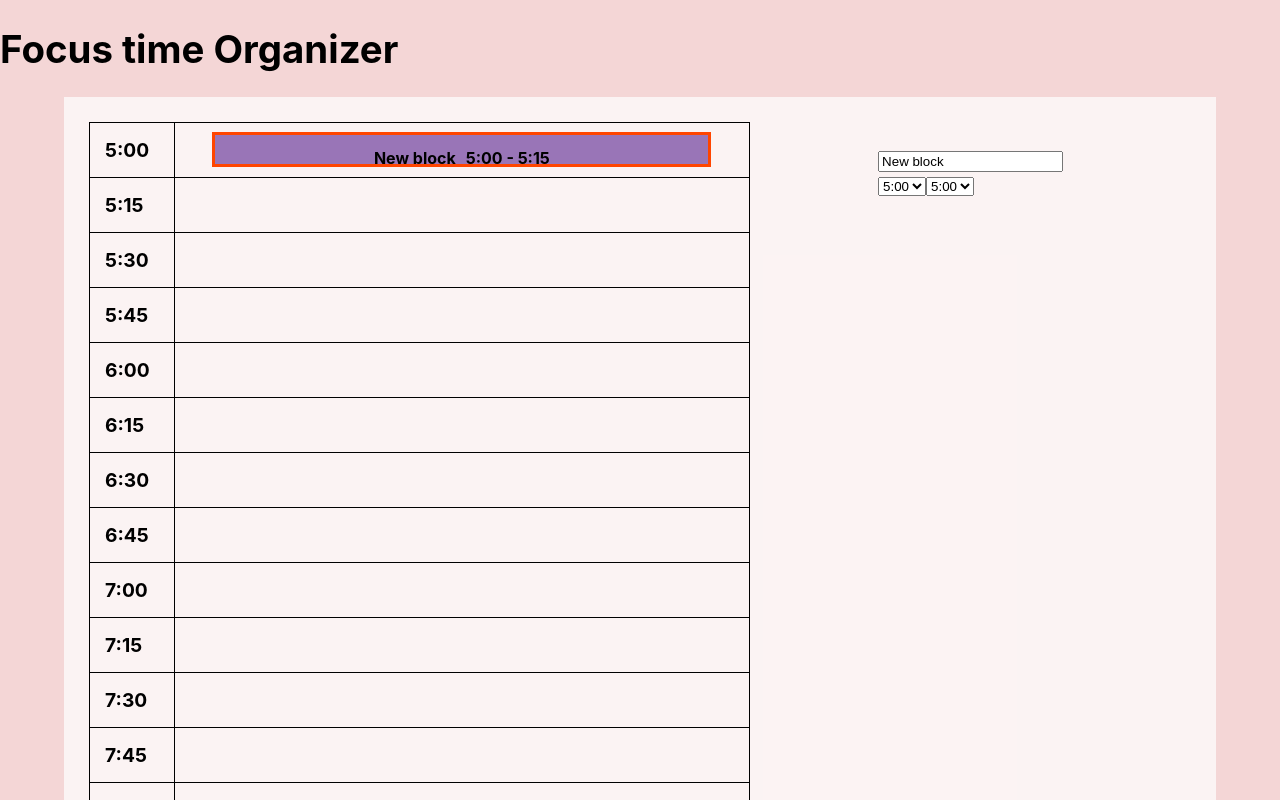
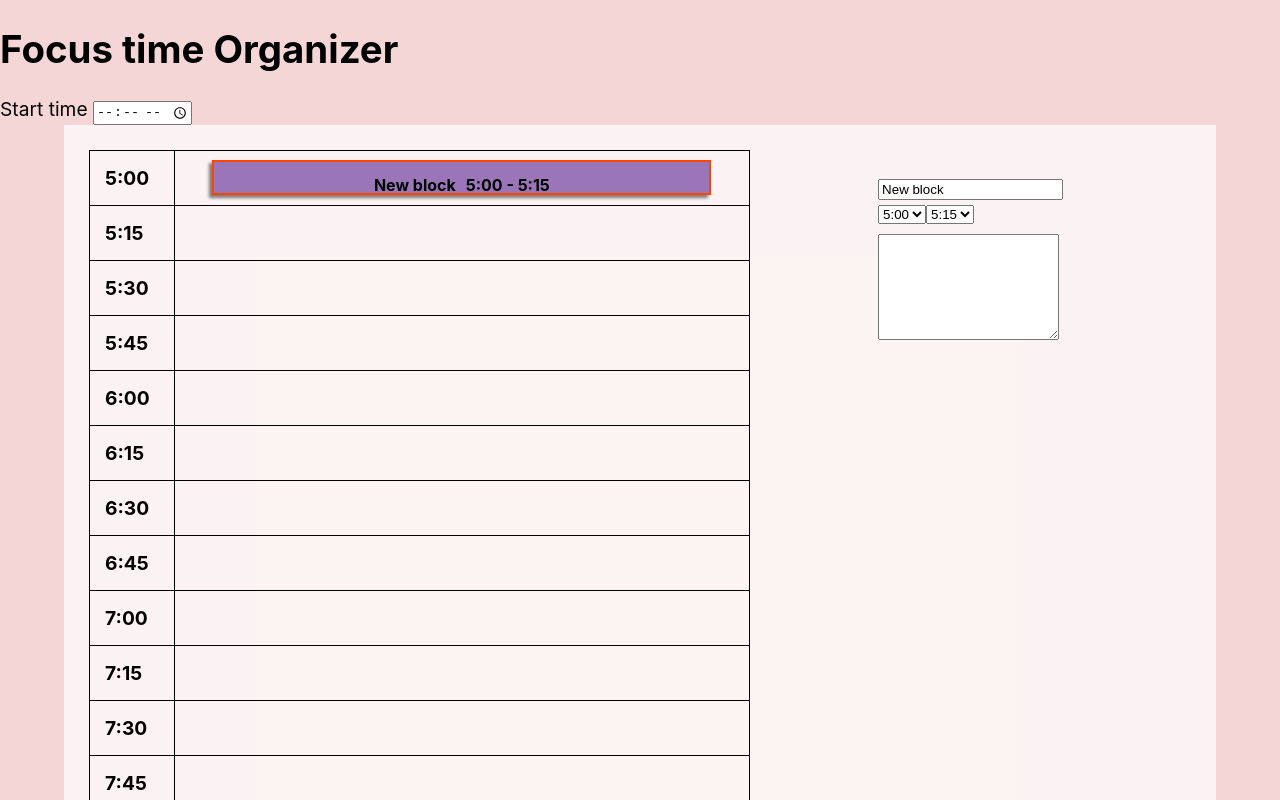
Before and after one commit to johnrushwrs/focus-buddy, a React (Create React App) app: page / in a window 1280 px wide. Both pictures are taken after a click on the element 461 px from the left and 149 px from the top of the page. Shown: the top 800 px of the page. Built offline with nearby package versions, Linux system fonts and the light colour scheme.

Commit message:
add details section and start time selection

```diff
--- a/src/components/FocusTime/BlockView.tsx
+++ b/src/components/FocusTime/BlockView.tsx
@@ -45,6 +45,13 @@ const BlockView = ({
     onBlockChange(startTime, newEndDate, blockTitle, details);
   };
 
+  const onDetailsChange: React.ChangeEventHandler<HTMLTextAreaElement> = (
+    event
+  ) => {
+    let newDetails = event.target.value;
+    onBlockChange(startTime, endTime, blockTitle, newDetails);
+  };
+
   return (
     <div className="block-view">
       <div className="title-and-time">
@@ -53,10 +60,18 @@ const BlockView = ({
           <label htmlFor="startTime">
             <select name="startTime" id="startTime" onChange={onStartChange}>
               {Array.from({ length: timeOptions }, (v, index) => {
-                let timeOption = addMinutesToDate(startTime, index * 15);
+                let calculatedIndex = index - timeOptions / 2;
+                let timeOption = addMinutesToDate(
+                  startTime,
+                  calculatedIndex * 15
+                );
                 let timeString = timeOption.toISOString();
                 return (
-                  <option value={timeString} key={timeString}>
+                  <option
+                    value={timeString}
+                    key={timeString}
+                    selected={calculatedIndex === 0}
+                  >
                     {getHourMinuteString(timeOption)}
                   </option>
                 );
@@ -66,10 +81,14 @@ const BlockView = ({
           <label htmlFor="endTime">
             <select name="endTime" id="endTime" onChange={onEndChange}>
               {Array.from({ length: timeOptions }, (v, index) => {
-                let timeOption = addMinutesToDate(endTime, (index - 1) * 15);
+                let timeOption = addMinutesToDate(startTime, (index + 1) * 15);
                 let timeString = timeOption.toISOString();
                 return (
-                  <option value={timeString} key={timeString}>
+                  <option
+                    value={timeString}
+                    key={timeString}
+                    selected={timeOption.getTime() === endTime.getTime()}
+                  >
                     {getHourMinuteString(timeOption)}
                   </option>
                 );
@@ -78,7 +97,11 @@ const BlockView = ({
           </label>
         </div>
       </div>
-      <span className="details">{details}</span>
+      <textarea
+        className="details"
+        value={details}
+        onChange={onDetailsChange}
+      ></textarea>
     </div>
   );
 };
--- a/src/components/FocusTime/FocusApp.tsx
+++ b/src/components/FocusTime/FocusApp.tsx
@@ -1,4 +1,4 @@
-import React, { useState } from "react";
+import React, { ChangeEventHandler, useState } from "react";
 import "./focus.css";
 import FocusBlock from "./FocusBlock";
 import TimeBlock from "./TimeBlock";
@@ -41,14 +41,6 @@ interface FocusBlockDetails {
 }
 
 const FocusApp = () => {
-  const startTime = Date.now();
-  const startDate = new Date(getNearestHour(startTime));
-
-  const intervals = getTimeIntervals(
-    startDate.getTime(),
-    intervalLengthInMinutes
-  );
-
   const calculatePosition = (startDate: Date, endDate: Date): number[] => {
     let timeInInterval = intervalLengthInMinutes * 60 * 1000;
     let startTime = startDate.getTime();
@@ -64,8 +56,29 @@ const FocusApp = () => {
     return [topPercent, 100 - botPercent];
   };
 
+  const startTime = Date.now();
+  const [startDate, setStartDate] = useState<Date>(
+    new Date(getNearestHour(startTime))
+  );
+  const intervals = getTimeIntervals(
+    startDate.getTime(),
+    intervalLengthInMinutes
+  );
+
+  const onStartDateChange: ChangeEventHandler<HTMLInputElement> = (event) => {
+    let inputDate: Date | null = event.target.valueAsDate;
+    console.log(inputDate);
+    if (inputDate !== null) {
+      let newDate: Date = new Date(Date.now());
+      newDate.setHours(inputDate.getUTCHours());
+      newDate.setMinutes(0);
+      setStartDate(newDate);
+    }
+  };
+
   const [focusBlocks, setFocusBlocks] = useState<FocusBlockDetails[]>([]);
   const [selectedBlock, setSelectedBlock] = useState<FocusBlockDetails>();
+
   const addFocusBlock = (startDate: Date) => {
     console.log(startDate);
 
@@ -160,6 +173,15 @@ const FocusApp = () => {
   return (
     <div>
       <h1>Focus time Organizer</h1>
+      <span>
+        Start time{" "}
+        <input
+          type={"time"}
+          value={getHourMinuteString(startDate)}
+          placeholder={getHourMinuteString(startDate)}
+          onChange={onStartDateChange}
+        />
+      </span>
       <div className="focus-section">
         <div className="intervals">
           <div className="block-labels">
--- a/src/components/FocusTime/FocusBlock.tsx
+++ b/src/components/FocusTime/FocusBlock.tsx
@@ -1,4 +1,4 @@
-import React from "react";
+import React, { CSSProperties } from "react";
 import { getHourMinuteString } from "./Utils";
 
 interface Props {
@@ -24,6 +24,14 @@ const FocusBlock = ({
 }: Props) => {
   const blockStyle = { top: `${topPercent}%`, bottom: `${botPercent}%` };
 
+  let intervalLength = 15 * 60 * 1000;
+  let numIntervals = (endTime.getTime() - startTime.getTime()) / intervalLength;
+  const numDetailsLinesToDisplay = (numIntervals - 1) * 2;
+  const detailsStyling: CSSProperties = {
+    WebkitLineClamp: numDetailsLinesToDisplay,
+    visibility: numDetailsLinesToDisplay === 0 ? "hidden" : "visible",
+  };
+
   return (
     <div
       className={isSelected ? "focus-block selected" : "focus-block"}
@@ -34,6 +42,9 @@ const FocusBlock = ({
       <span className="time">
         {getHourMinuteString(startTime)} - {getHourMinuteString(endTime)}
       </span>
+      <p className="details" style={detailsStyling}>
+        {details}
+      </p>
     </div>
   );
 };
--- a/src/components/FocusTime/focus.css
+++ b/src/components/FocusTime/focus.css
@@ -15,6 +15,8 @@
     display: grid;
     grid-template-columns: auto 1fr;
     grid-auto-rows: max-content;
+    height: 800px;
+    overflow-y: auto;
 }
 
 :root {
@@ -91,9 +93,24 @@
     font-size: medium;
 }
 
+.focus-block .details {
+    font-size: small;
+    overflow: hidden;
+
+    /* this enables us to see newlines */
+    white-space: pre-wrap;
+
+    /* This is for fancy text overflow mechanics  */
+    display: -webkit-box;
+    -webkit-line-clamp: 3;
+    -webkit-box-orient: vertical;
+    visibility: visible;
+}
+
 .focus-block.selected {
     font-weight: bold;
-    border: 3px solid orangered;
+    border: 2px solid orangered;
+    box-shadow: -3px 3px 3px rgba(0, 0, 0, .5);
 }
 
 .selected-focus-block {
@@ -101,6 +118,7 @@
     flex: 1;
     justify-content: center;
     align-items: center;
+    height: 50%;
 }
 
 .test-section {
@@ -122,3 +140,11 @@
 .block-view {
     padding: 25px;
 }
+
+.block-view .details {
+    margin-top: 10px;
+    min-height: 100px;
+    max-width: max-content;
+    min-width: max-content;
+    max-height: 50%;
+}
```
